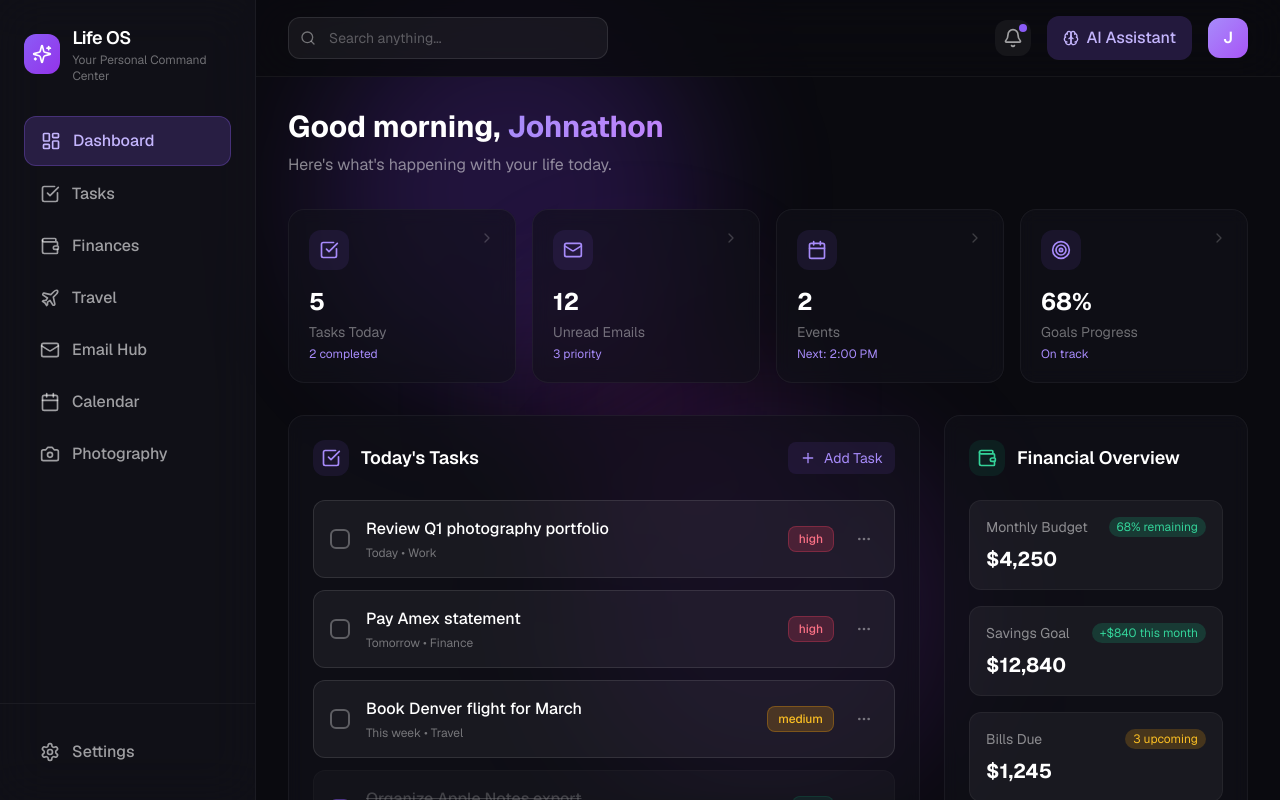
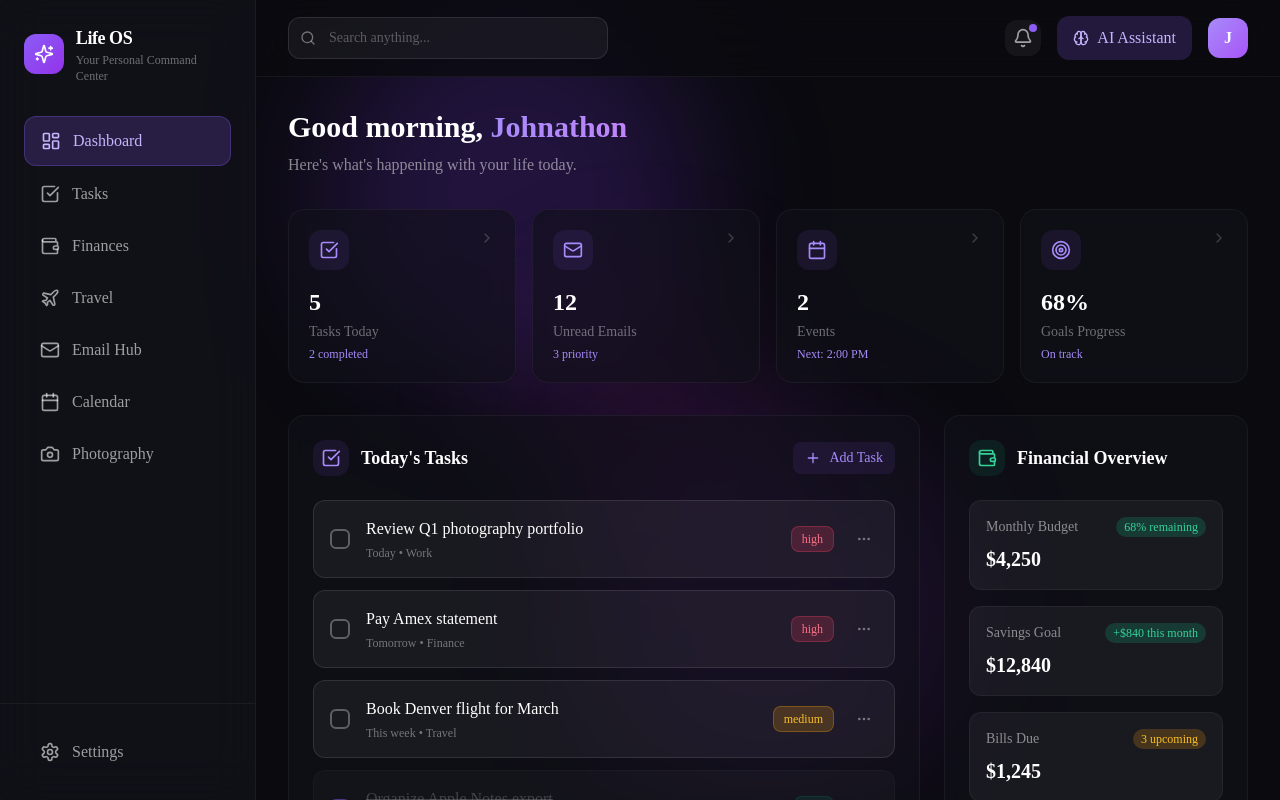
Before and after one commit to JM7876/Life-os, a Next.js app in the folder life-os/: page / in a window 1280 px wide. Shown: the top 800 px of the page. Built offline with nearby package versions, Linux system fonts and the light colour scheme.

Commit message:
Fix font import

```diff
--- a/life-os/src/app/layout.tsx
+++ b/life-os/src/app/layout.tsx
@@ -1,6 +1,4 @@
 import type { Metadata, Viewport } from "next";
-import { GeistSans } from "geist/font/sans";
-import { GeistMono } from "geist/font/mono";
 import "./globals.css";
 
 export const metadata: Metadata = {
@@ -14,12 +12,6 @@ export const metadata: Metadata = {
   },
   formatDetection: {
     telephone: false,
-  },
-  openGraph: {
-    type: "website",
-    siteName: "Life OS",
-    title: "Life OS - Your Personal Command Center",
-    description: "AI-powered personal life operating system",
   },
 };
 
@@ -38,7 +30,7 @@ export default function RootLayout({
   children: React.ReactNode;
 }>) {
   return (
-    <html lang="en" className={`${GeistSans.variable} ${GeistMono.variable}`}>
+    <html lang="en">
       <head>
         <link rel="apple-touch-icon" href="/icons/icon-192.png" />
         <meta name="apple-mobile-web-app-capable" content="yes" />
```
